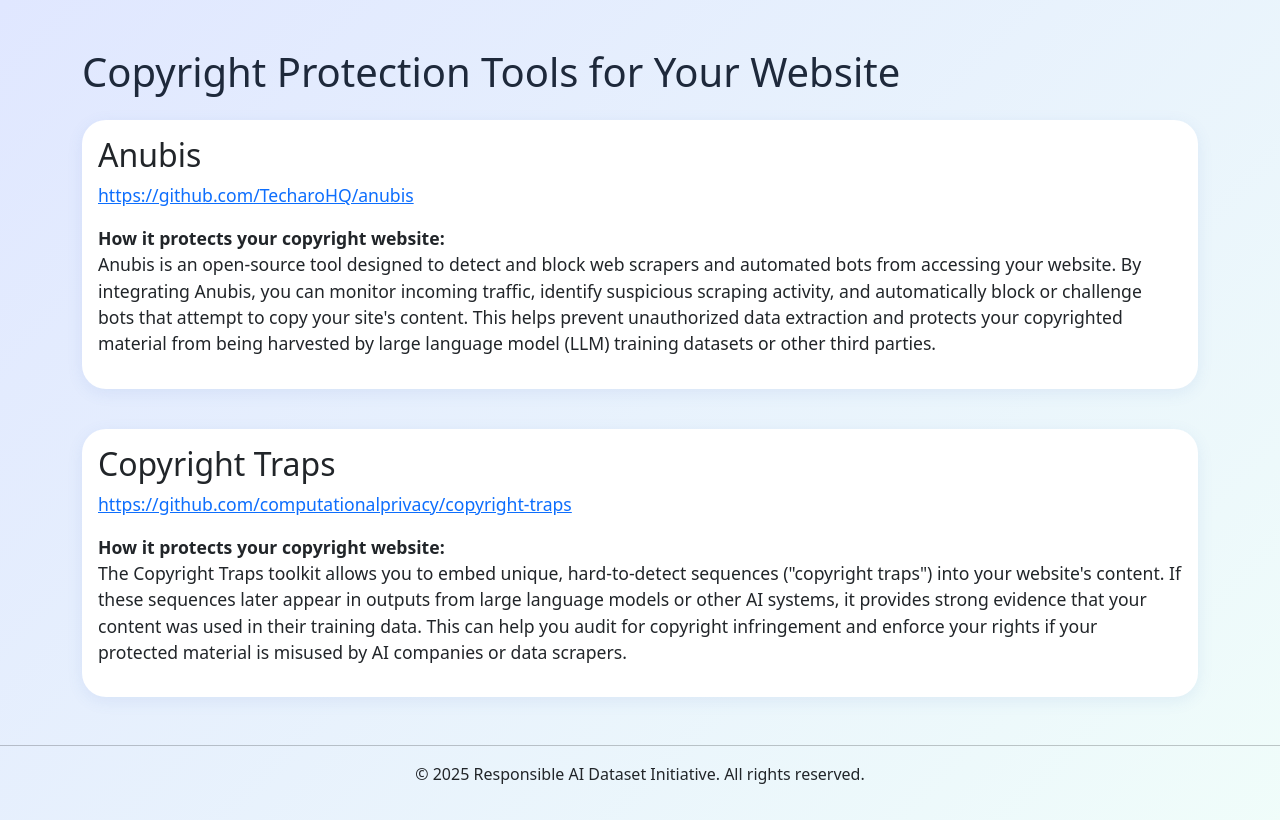
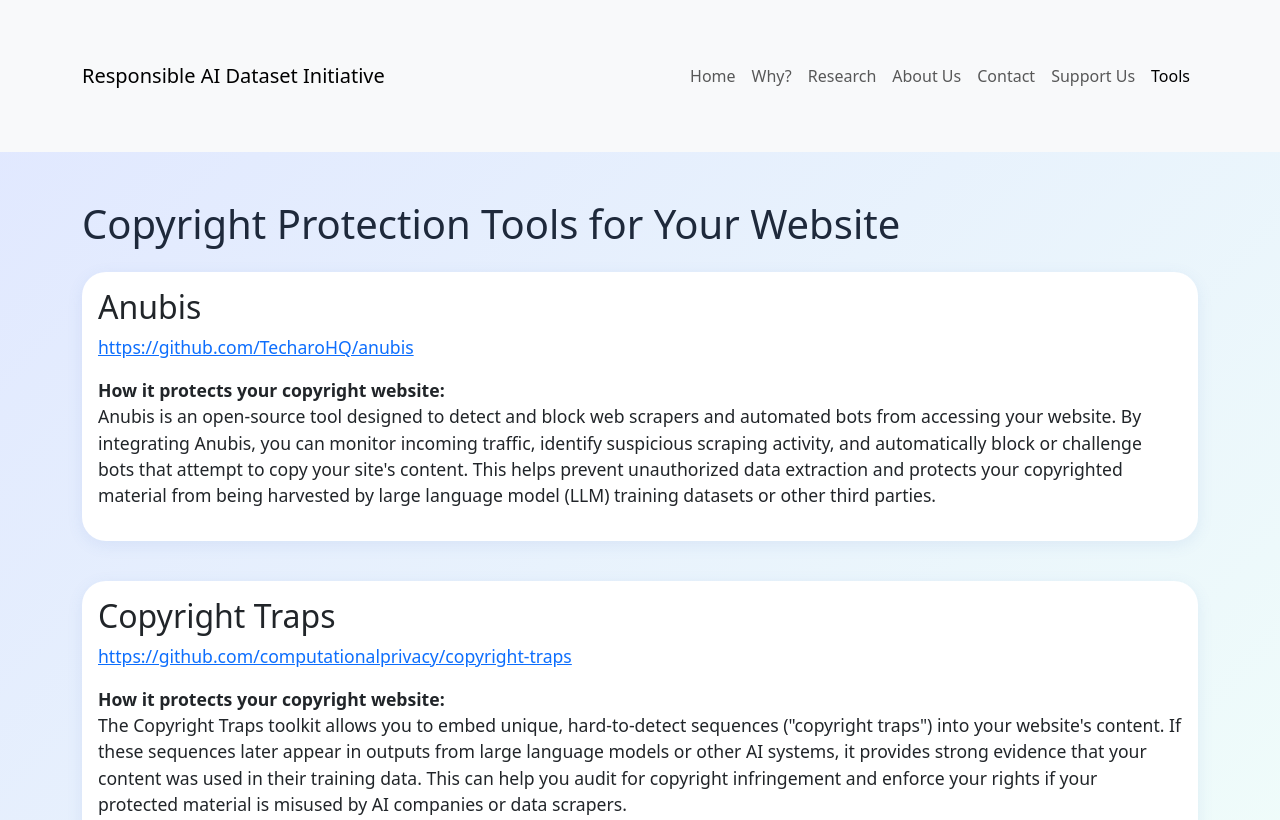
Before and after one commit to robomotic/responsibleai, a plain HTML site: page docs/tools.html in a window 1280 px wide. Shown: the top 820 px of the page. Drawn offline with nearby package versions, Linux system fonts and the light colour scheme.

Commit message:
Adjusted navigation.

```diff
--- a/docs/tools.html
+++ b/docs/tools.html
@@ -15,6 +15,25 @@
   </style>
 </head>
 <body>
+<nav class="navbar navbar-expand-lg navbar-light bg-light mb-4">
+  <div class="container">
+    <a class="navbar-brand text-gradient" href="index.html">Responsible AI Dataset Initiative</a>
+    <button class="navbar-toggler" type="button" data-bs-toggle="collapse" data-bs-target="#navbarNav" aria-controls="navbarNav" aria-expanded="false" aria-label="Toggle navigation">
+      <span class="navbar-toggler-icon"></span>
+    </button>
+    <div class="collapse navbar-collapse" id="navbarNav">
+      <ul class="navbar-nav ms-auto">
+        <li class="nav-item"><a class="nav-link" href="index.html">Home</a></li>
+        <li class="nav-item"><a class="nav-link" href="why.html">Why?</a></li>
+        <li class="nav-item"><a class="nav-link" href="research.html">Research</a></li>
+        <li class="nav-item"><a class="nav-link" href="about_us.html">About Us</a></li>
+        <li class="nav-item"><a class="nav-link" href="contact.html">Contact</a></li>
+        <li class="nav-item"><a class="nav-link" href="support_us.html">Support Us</a></li>
+        <li class="nav-item"><a class="nav-link active" href="tools.html">Tools</a></li>
+      </ul>
+    </div>
+  </div>
+</nav>
 <div class="container">
   <h1 class="mb-4">Copyright Protection Tools for Your Website</h1>
 
```
Also changed, not shown: docs/about_us.html (+1 -0 lines), docs/contact.html (+1 -0 lines), docs/research.html (+1 -0 lines), docs/support_us.html (+5 -2 lines), docs/why.html (+2 -1 lines).
